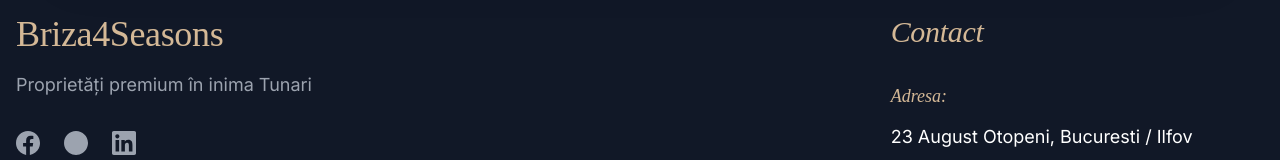
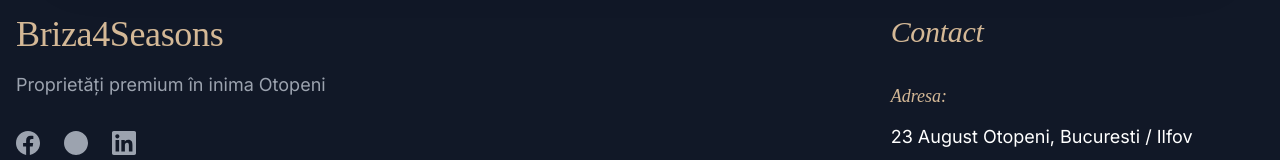
Before and after one commit to Radu23c/briza4seasons, a Next.js app: page /contact in a window 1280 px wide. Shown: the part 1884-2044 px from the top of the page. Built offline with nearby package versions, Linux system fonts and the light colour scheme.

Commit message:
more location page updates

```diff
--- a/src/components/Layout/Footer.tsx
+++ b/src/components/Layout/Footer.tsx
@@ -120,9 +120,9 @@ const Footer: React.FC = () => {
                   Briza4Seasons
                 </h3>
                 <p className="text-gray-400 text-lg leading-relaxed">
-                  {currentLanguage === 'ro' && 'Proprietăți premium în inima Tunari'}
-                  {currentLanguage === 'en' && 'Premium properties in the heart of Tunari'}
-                  {currentLanguage === 'he' && 'נכסים פרמיום בלב טונארי'}
+                  {currentLanguage === 'ro' && 'Proprietăți premium în inima Otopeni'}
+                  {currentLanguage === 'en' && 'Premium properties in the heart of Otopeni'}
+                  {currentLanguage === 'he' && 'נכסים פרמיום בלב אוטופני'}
                 </p>
               </div>
 
--- a/src/components/Location/LocationMap.tsx
+++ b/src/components/Location/LocationMap.tsx
@@ -156,7 +156,7 @@ const LocationMap: React.FC<LocationMapProps> = ({
                   className="rounded-lg"
                 />
               </div>
-              {/* Address - Fixed as requested */}
+              {/* Address - Updated to new location */}
               <div className="mt-6 text-center">
                 <p className="text-gray-900 font-semibold text-lg mb-2">
                   {t({
@@ -166,13 +166,19 @@ const LocationMap: React.FC<LocationMapProps> = ({
                   })}
                 </p>
                 <p className="text-[#D4B896] font-medium text-xl">
-                  23 August Otopeni, București / Ilfov
+                  Intrarea Mesteacănului, Otopeni, București / Ilfov
                 </p>
               </div>
             </div>
 
-            {/* Right Side - Location Points */}
+            {/* Right Side - CTA Description, Location Points, and Button */}
             <div className={currentLanguage === 'he' ? 'lg:order-1' : ''}>
+              {/* CTA Description - Moved to top */}
+              <div className="text-center mb-8">
+                <p className="text-gray-600 text-lg">{ctaDescription}</p>
+              </div>
+
+              {/* Location Points List */}
               <div className="space-y-4 mb-8">
                 {locationPoints.map((point, index) => {
                   const pointName = t({
@@ -199,9 +205,8 @@ const LocationMap: React.FC<LocationMapProps> = ({
                 })}
               </div>
 
-              {/* CTA Button */}
+              {/* CTA Button - Stays at bottom */}
               <div className="text-center">
-                <p className="text-gray-600 mb-6">{ctaDescription}</p>
                 <button className="inline-block bg-[#D4B896] hover:bg-[#c9a87d] text-white px-12 py-6 rounded-lg transition-all duration-300 text-lg font-semibold tracking-wider uppercase btn-elegant transform hover:scale-105 shadow-lg hover:shadow-xl">
                   {ctaButtonText}
                 </button>
--- a/src/globals/LocationPage.ts
+++ b/src/globals/LocationPage.ts
@@ -337,7 +337,7 @@ export const LocationPage: GlobalConfig = {
           label: 'CTA Description (Romanian)',
           required: true,
           defaultValue:
-            'Pentru a vă ajuta să vă orientați mai bine în zonă, iată câteva zone importante la care puteți ajunge cu ușurință cu mașina din Tunari în mai puțin de 10 km:',
+            'Pentru a vă ajuta să vă orientați mai bine în zonă, iată câteva zone importante la care puteți ajunge cu ușurință cu mașina din Otopeni în mai puțin de 10 km:',
         },
         {
           name: 'ctaDescriptionEn',
```
